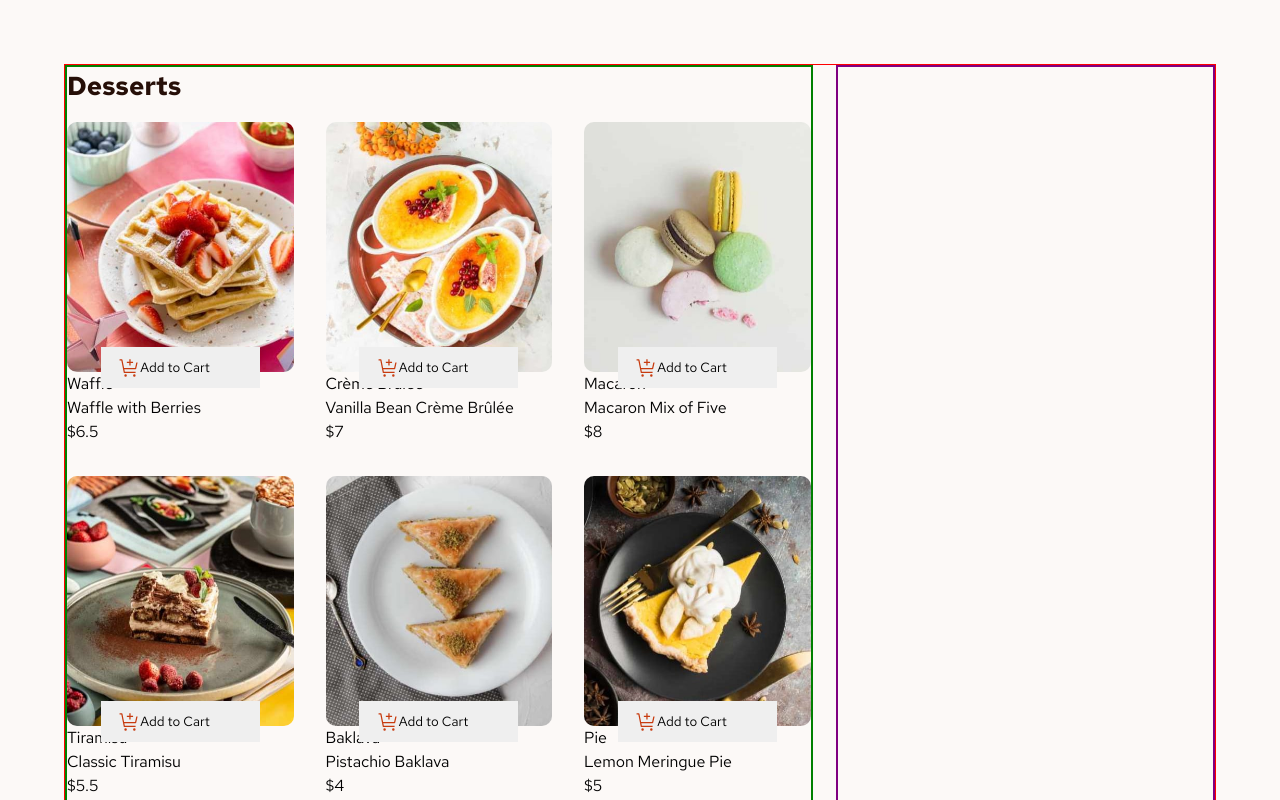
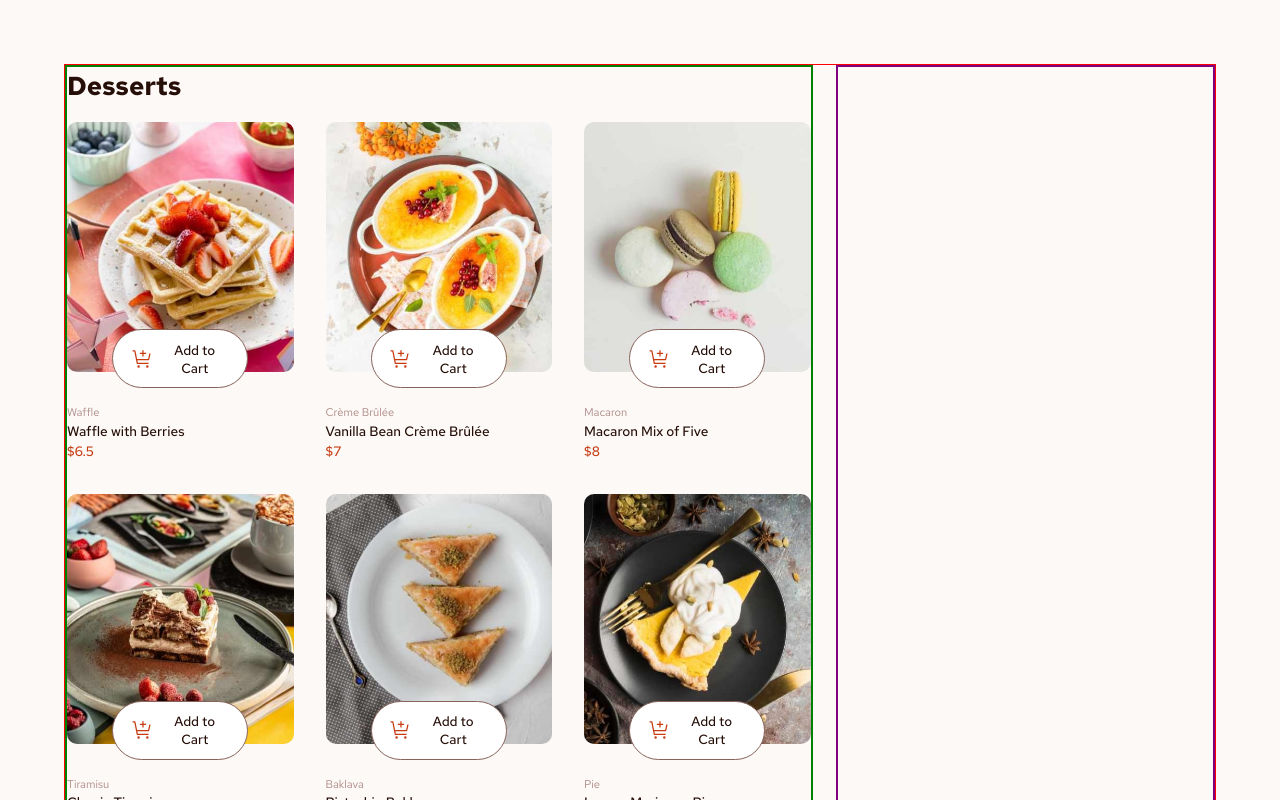
Before and after one commit to winniffy/product-list-cart, a React (Vite) app: page / in a window 1280 px wide. Shown: the top 800 px of the page. Built offline with nearby package versions, Linux system fonts and the light colour scheme.

Commit message:
style button and subtexts

```diff
--- a/src/components/Desserts.css
+++ b/src/components/Desserts.css
@@ -27,6 +27,7 @@
 .desserts_img {
     border-radius: 10px;
     position: relative;
+    margin-bottom: 2rem;
 }
 
 .desserts_add-btn {
@@ -35,15 +36,45 @@
     left: 0;
     right: 0;
     margin-inline: auto;
-    width: 70%;
+    width: 60%;
     display: flex;
+    align-items: center;
+    justify-content: center;
+    gap: 0.5rem;
+    background-color: #fff;
+    border: 1.2px solid var(--rose500);
+    border-radius: 30px;
+}
+
+.cart_text {
+    font-weight: 500;
+    color: var(--rose900);
+}
+
+.dessert_category {
+    font-size: .7rem;
+    color: var(--rose400);
+}
+
+.dessert_name {
+    font-size: .85rem;
+    color: var(--rose900);
+    font-weight: 500;
+}
+
+.dessert_price {
+    font-size: .85rem;
+    color: var(--red);
+    font-weight: 500;
 }
 
 
 /* mobile responsiveness */
-@media (max-width: 500px) {
+@media (max-width: 768px) {
 
     .desserts_grid-container {
         display: block;
     }
+
+
 }
```
